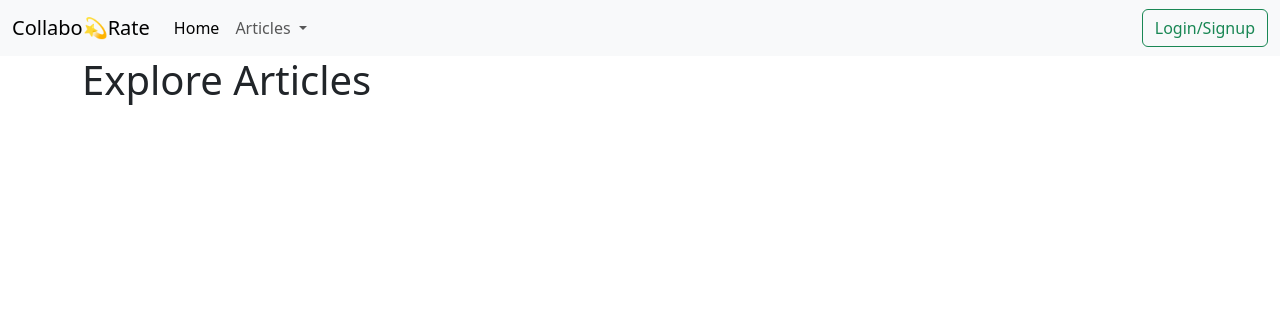
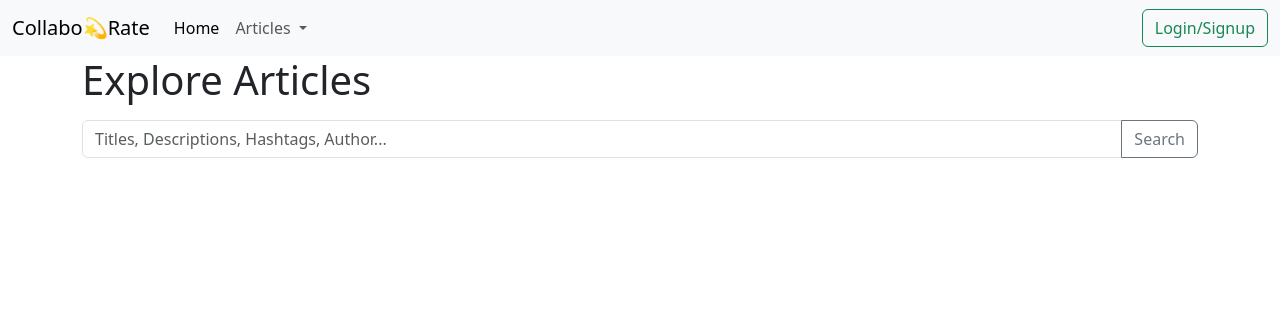
Before and after one commit to ByteMeDirk/CollaboRate, a Django app: page /articles/ in a window 1280 px wide. Shown: the top 316 px of the page. Run offline with Django 4.2, Linux system fonts and the light colour scheme; data that the repository does not hold is empty; some libraries are stand-ins or nearby versions.

Commit message:
Added simple search bar

```diff
--- a/app/forms.py
+++ b/app/forms.py
@@ -36,10 +36,10 @@ class ArticleCreateForm(forms.ModelForm):
     This class represents a form for creating an article.
     """
     description = forms.CharField(
-        max_length=50,
+        max_length=250,
         widget=forms.Textarea(attrs={"rows": 2}),
         required=True,
-        help_text="A short description of the article. Max 50 characters.",
+        help_text="A short description of the article. Max 250 characters.",
     )
 
     main_category = forms.CharField(
--- a/app/urls.py
+++ b/app/urls.py
@@ -11,7 +11,8 @@ from .views import (
     create_article_view,
     get_article_subcategories_view,
     list_articles_by_tag_view,
-detail_article_view
+    detail_article_view,
+    list_articles_by_search_view
 )
 
 urlpatterns = [
@@ -34,4 +35,5 @@ urlpatterns = [
     ),
     path("articles/tags/<str:tag>", list_articles_by_tag_view, name="article_tags"),
     path("articles/<int:article_id>/", detail_article_view, name="article_detail"),
+    path("articles/search/", list_articles_by_search_view, name="article_search")
 ]
--- a/app/views.py
+++ b/app/views.py
@@ -4,6 +4,7 @@ from auth0.authentication import GetToken, Users
 from django.contrib.auth import login, logout as auth_logout
 from django.contrib.auth.decorators import login_required
 from django.db.models import Count
+from django.db.models import Q
 from django.http import HttpResponse
 from django.shortcuts import render, redirect, get_object_or_404
 from taggit.models import Tag
@@ -113,6 +114,16 @@ def list_articles_by_tag_view(request, tag):
     )
 
 
+def list_articles_by_search_view(request):
+    query = request.GET.get("q")
+    articles = Article.objects.filter(
+        Q(title__icontains=query) | Q(description__icontains=query) | Q(tags__name__in=[query]) & Q(published=True)
+    ).distinct()
+    return render(
+        request, "app/articles/articles_searched.html", {"query": query, "articles": articles}
+    )
+
+
 @login_required
 def create_article_view(request):
     form = ArticleCreateForm(request.POST or None, request.FILES or None)
--- a/templates/app/articles/article_list.html
+++ b/templates/app/articles/article_list.html
@@ -2,7 +2,8 @@
 {% load humanize %}
 {% block content %}
     <h1>Explore Articles</h1>
-    <div class="accordion accordion-flush" id="accordionFlush">
+    {% include "app/search.html" %}
+    <div class="accordion accordion-flush mt-3" id="accordionFlush">
         {% for category, articles in articles_by_category.items %}
             <div class="accordion-item">
                 <h2 class="accordion-header">
--- a/templates/app/home.html
+++ b/templates/app/home.html
@@ -2,16 +2,14 @@
 {% block content %}
     <div class="container-fluid mt-3">
         {% if user.is_authenticated %}
-            <h2>Hi {{ user.username }} ✨</h2>
+            {% include "app/search.html" %}
             <hr>
-
             <div class="mt-3">
                 <h3>Trending #️⃣</h3>
                 {% for tag in trending_tags %}
                     <a href="{% url "article_tags" tag.slug %}" class="btn btn-sm btn-secondary mt-3">{{ tag }}</a>
                 {% endfor %}
             </div>
-            <hr>
             <div class="mt-3">
                 <h3>Latest Articles 📝</h3>
                 {% include "app/articles/article_widget.html" %}
@@ -41,6 +39,8 @@
                     <h1><span class="badge bg-success">Validate Users & Articles</span></h1>
                 </div>
             </div>
+            <hr>
+            {% include "app/search.html" %}
         {% endif %}
     </div>
 {% endblock %}
--- /dev/null
+++ b/templates/app/search.html
@@ -0,0 +1,7 @@
+<form method="GET" action="{% url 'article_search' %}">
+    <div class="input-group mt-3">
+        <input type="text" class="form-control" placeholder="Titles, Descriptions, Hashtags, Author..."
+               aria-label="Titles, Descriptions, Hashtags, Author..." aria-describedby="button-addon2" name="q">
+        <button class="btn btn-outline-secondary" type="submit" id="button-addon2">Search</button>
+    </div>
+</form>
--- a/templates/navbar.html
+++ b/templates/navbar.html
@@ -22,9 +22,7 @@
                         {% endif %}
                     </ul>
                 </li>
-
             </ul>
-
             <div class="mr-1">
                 {# Login and Logout #}
                 {% if user.is_authenticated %}
```
Also changed, not shown: templates/app/articles/article_widget.html (+19 -14 lines), templates/app/articles/articles_searched.html (added, +7 -0 lines).
